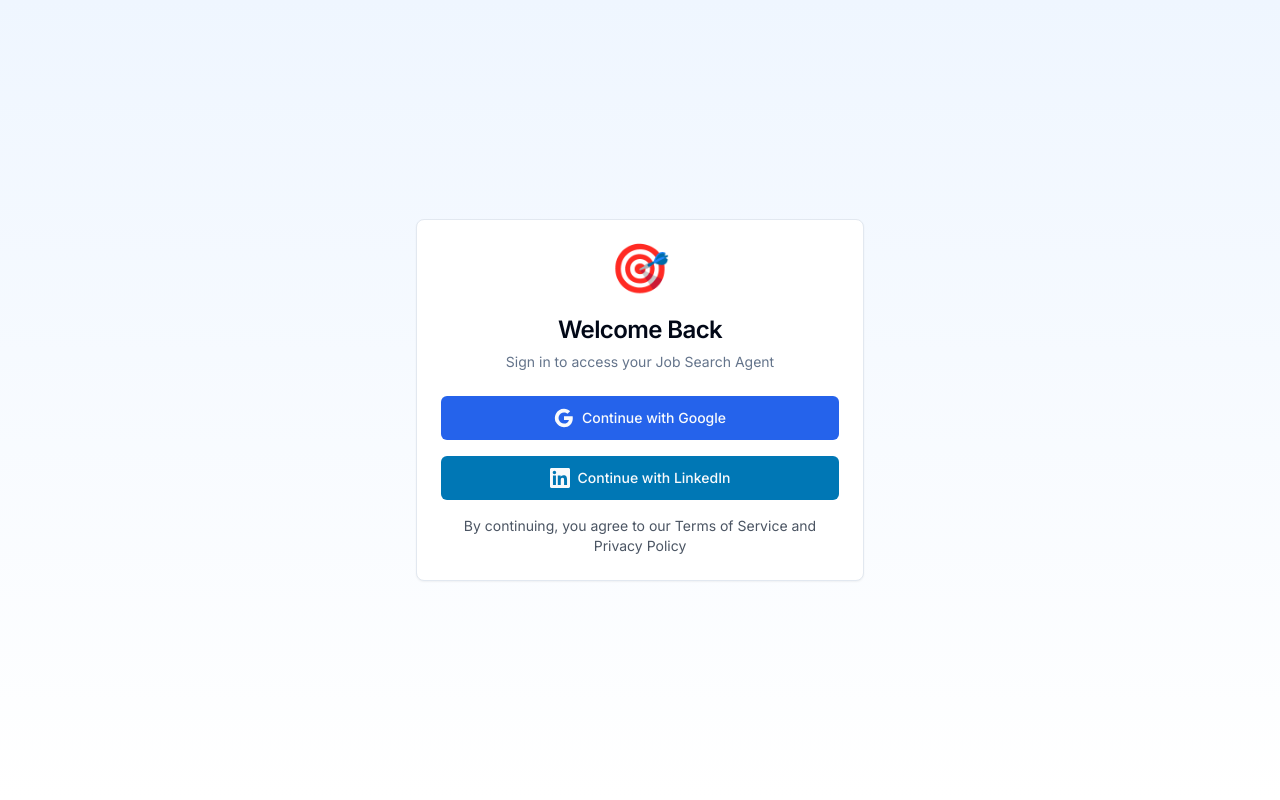
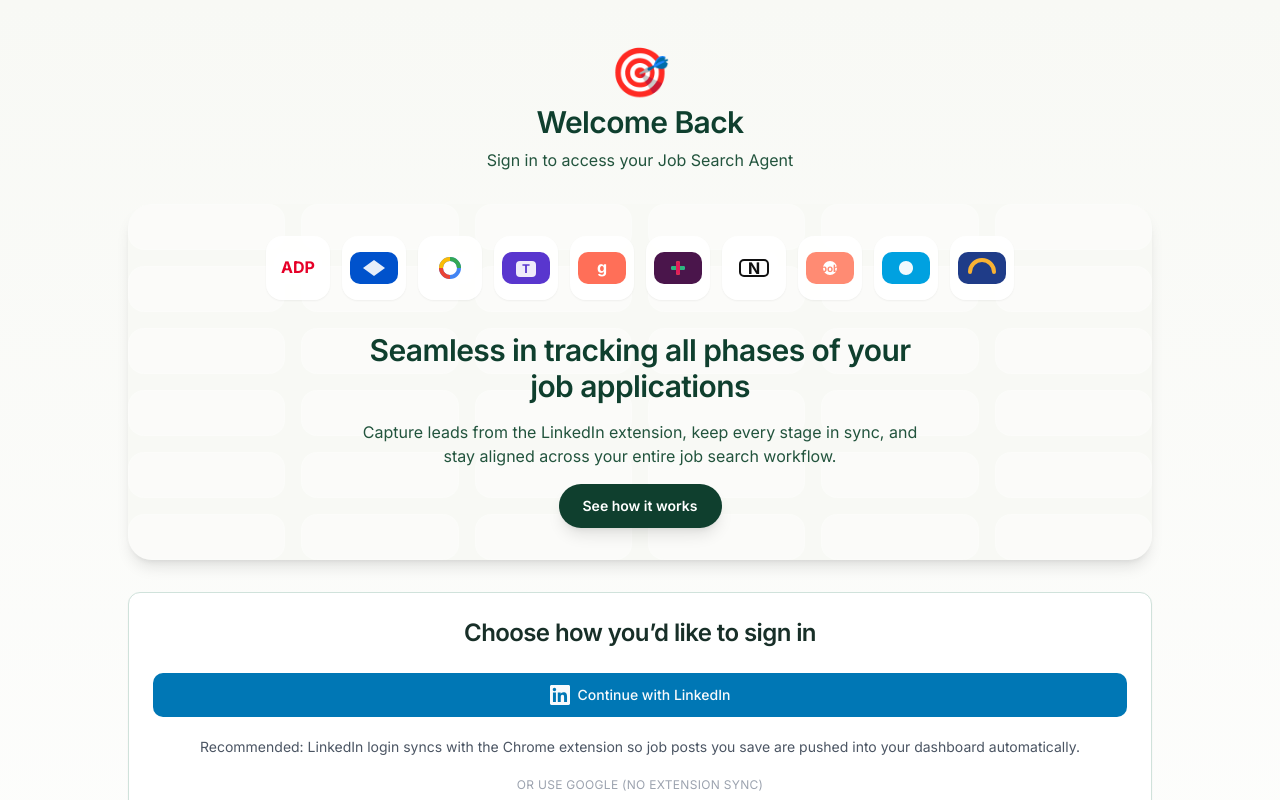
Before and after one commit to mycguo/jobmaster, a Next.js app: page /login in a window 1280 px wide. Shown: the top 800 px of the page. Built offline with nearby package versions, Linux system fonts and the light colour scheme.

Commit message:
redesign login page

```diff
--- a/next.config.js
+++ b/next.config.js
@@ -21,6 +21,10 @@ const nextConfig = {
         protocol: 'https',
         hostname: 'avatars.githubusercontent.com',
       },
+      {
+        protocol: 'https',
+        hostname: 'logo.clearbit.com',
+      },
     ],
   },
 }
--- a/src/app/globals.css
+++ b/src/app/globals.css
@@ -4,48 +4,48 @@
 
 @layer base {
   :root {
-    --background: 0 0% 100%;
-    --foreground: 222.2 84% 4.9%;
+    --background: 150 28% 96%;
+    --foreground: 162 32% 14%;
     --card: 0 0% 100%;
-    --card-foreground: 222.2 84% 4.9%;
+    --card-foreground: 162 32% 14%;
     --popover: 0 0% 100%;
-    --popover-foreground: 222.2 84% 4.9%;
-    --primary: 221.2 83.2% 53.3%;
+    --popover-foreground: 162 32% 14%;
+    --primary: 166 100% 22%;
     --primary-foreground: 210 40% 98%;
-    --secondary: 210 40% 96.1%;
-    --secondary-foreground: 222.2 47.4% 11.2%;
-    --muted: 210 40% 96.1%;
-    --muted-foreground: 215.4 16.3% 46.9%;
-    --accent: 210 40% 96.1%;
-    --accent-foreground: 222.2 47.4% 11.2%;
-    --destructive: 0 84.2% 60.2%;
+    --secondary: 154 35% 92%;
+    --secondary-foreground: 165 25% 20%;
+    --muted: 152 26% 88%;
+    --muted-foreground: 163 15% 40%;
+    --accent: 156 45% 70%;
+    --accent-foreground: 166 32% 18%;
+    --destructive: 3 73% 55%;
     --destructive-foreground: 210 40% 98%;
-    --border: 214.3 31.8% 91.4%;
-    --input: 214.3 31.8% 91.4%;
-    --ring: 221.2 83.2% 53.3%;
-    --radius: 0.5rem;
+    --border: 156 24% 85%;
+    --input: 156 24% 85%;
+    --ring: 166 100% 22%;
+    --radius: 0.75rem;
   }
 
   .dark {
-    --background: 222.2 84% 4.9%;
-    --foreground: 210 40% 98%;
-    --card: 222.2 84% 4.9%;
-    --card-foreground: 210 40% 98%;
-    --popover: 222.2 84% 4.9%;
-    --popover-foreground: 210 40% 98%;
-    --primary: 217.2 91.2% 59.8%;
-    --primary-foreground: 222.2 47.4% 11.2%;
-    --secondary: 217.2 32.6% 17.5%;
-    --secondary-foreground: 210 40% 98%;
-    --muted: 217.2 32.6% 17.5%;
-    --muted-foreground: 215 20.2% 65.1%;
-    --accent: 217.2 32.6% 17.5%;
-    --accent-foreground: 210 40% 98%;
-    --destructive: 0 62.8% 30.6%;
-    --destructive-foreground: 210 40% 98%;
-    --border: 217.2 32.6% 17.5%;
-    --input: 217.2 32.6% 17.5%;
-    --ring: 224.3 76.3% 48%;
+    --background: 162 22% 10%;
+    --foreground: 150 28% 96%;
+    --card: 162 22% 12%;
+    --card-foreground: 150 28% 96%;
+    --popover: 162 22% 12%;
+    --popover-foreground: 150 28% 96%;
+    --primary: 156 52% 65%;
+    --primary-foreground: 162 22% 12%;
+    --secondary: 164 25% 18%;
+    --secondary-foreground: 150 28% 96%;
+    --muted: 164 25% 18%;
+    --muted-foreground: 150 20% 70%;
+    --accent: 156 52% 65%;
+    --accent-foreground: 162 22% 12%;
+    --destructive: 3 68% 45%;
+    --destructive-foreground: 150 28% 96%;
+    --border: 164 25% 18%;
+    --input: 164 25% 18%;
+    --ring: 156 52% 65%;
   }
 }
 
@@ -54,6 +54,21 @@
     @apply border-border;
   }
   body {
-    @apply bg-background text-foreground;
+    @apply text-foreground;
+    font-family: "Inter", "Helvetica Neue", Arial, sans-serif;
+    background: radial-gradient(circle at top, hsl(150 28% 96%), hsl(150 32% 92%));
+    min-height: 100vh;
+  }
+
+  h1,
+  h2,
+  h3,
+  h4 {
+    font-family: "Space Grotesk", "Inter", sans-serif;
+    letter-spacing: -0.02em;
+  }
+
+  a {
+    color: hsl(var(--primary));
   }
 }
--- a/src/app/login/page.tsx
+++ b/src/app/login/page.tsx
@@ -13,21 +13,51 @@ import {
   CardHeader,
   CardTitle,
 } from "@/components/ui/card"
+import Link from "next/link"
+import Image from "next/image"
+import buyMeACoffeeQR from "@/../assets/buymeacoffee_qr.png"
+import { IntegrationBanner } from "@/components/login/integration-banner"
+
+const buyMeACoffeeUsername = process.env.BUYMEACOFFEE_USERNAME || "yourusername"
 
 export default function LoginPage() {
   return (
-    <div className="min-h-screen flex items-center justify-center bg-gradient-to-b from-blue-50 to-white">
-      <Card className="w-full max-w-md">
-        <CardHeader className="text-center">
-          <div className="mx-auto mb-4 text-5xl">🎯</div>
-          <CardTitle className="text-2xl">Welcome Back</CardTitle>
-          <CardDescription>
-            Sign in to access your Job Search Agent
-          </CardDescription>
-        </CardHeader>
-        <CardContent className="space-y-4">
+    <div className="min-h-screen bg-gradient-to-b from-[#F8F9F5] to-white px-6 py-12">
+      <div className="mx-auto flex w-full max-w-5xl flex-col gap-8">
+        <div className="text-center space-y-2">
+          <div className="mx-auto text-5xl">🎯</div>
+          <h1 className="text-3xl font-semibold text-[#0f3f2e]">Welcome Back</h1>
+          <p className="text-[#22543d]">Sign in to access your Job Search Agent</p>
+        </div>
+
+        <IntegrationBanner />
+
+        <Card className="w-full" id="sign-in">
+          <CardHeader className="text-center">
+            <CardTitle className="text-2xl">Choose how you’d like to sign in</CardTitle>
+          </CardHeader>
+          <CardContent className="space-y-5">
+          <Button
+            className="w-full bg-[#0077B5] hover:bg-[#006396]"
+            size="lg"
+            onClick={() => signIn("linkedin", { callbackUrl: "/dashboard" })}
+          >
+            <svg className="mr-2 h-5 w-5" fill="currentColor" viewBox="0 0 24 24">
+              <path d="M20.447 20.452h-3.554v-5.569c0-1.328-.027-3.037-1.852-3.037-1.853 0-2.136 1.445-2.136 2.939v5.667H9.351V9h3.414v1.561h.046c.477-.9 1.637-1.85 3.37-1.85 3.601 0 4.267 2.37 4.267 5.455v6.286zM5.337 7.433c-1.144 0-2.063-.926-2.063-2.065 0-1.138.92-2.063 2.063-2.063 1.14 0 2.064.925 2.064 2.063 0 1.139-.925 2.065-2.064 2.065zm1.782 13.019H3.555V9h3.564v11.452zM22.225 0H1.771C.792 0 0 .774 0 1.729v20.542C0 23.227.792 24 1.771 24h20.451C23.2 24 24 23.227 24 22.271V1.729C24 .774 23.2 0 22.222 0h.003z"/>
+            </svg>
+            Continue with LinkedIn
+          </Button>
+          <p className="text-sm text-center text-gray-600">
+            Recommended: LinkedIn login syncs with the Chrome extension so job posts you save are pushed into your dashboard automatically.
+          </p>
+
+          <div className="text-center text-xs uppercase tracking-wide text-gray-400">
+            or use Google (no extension sync)
+          </div>
+
           <Button
             className="w-full"
+            variant="outline"
             size="lg"
             onClick={() => signIn("google", { callbackUrl: "/dashboard" })}
           >
@@ -51,23 +81,39 @@ export default function LoginPage() {
             </svg>
             Continue with Google
           </Button>
+          <p className="text-xs text-center text-gray-500">
+            Google login works great as a fallback
+          </p>
 
-          <Button
-            className="w-full bg-[#0077B5] hover:bg-[#006396]"
-            size="lg"
-            onClick={() => signIn("linkedin", { callbackUrl: "/dashboard" })}
-          >
-            <svg className="mr-2 h-5 w-5" fill="currentColor" viewBox="0 0 24 24">
-              <path d="M20.447 20.452h-3.554v-5.569c0-1.328-.027-3.037-1.852-3.037-1.853 0-2.136 1.445-2.136 2.939v5.667H9.351V9h3.414v1.561h.046c.477-.9 1.637-1.85 3.37-1.85 3.601 0 4.267 2.37 4.267 5.455v6.286zM5.337 7.433c-1.144 0-2.063-.926-2.063-2.065 0-1.138.92-2.063 2.063-2.063 1.14 0 2.064.925 2.064 2.063 0 1.139-.925 2.065-2.064 2.065zm1.782 13.019H3.555V9h3.564v11.452zM22.225 0H1.771C.792 0 0 .774 0 1.729v20.542C0 23.227.792 24 1.771 24h20.451C23.2 24 24 23.227 24 22.271V1.729C24 .774 23.2 0 22.222 0h.003z"/>
-            </svg>
-            Continue with LinkedIn
-          </Button>
-
-          <p className="text-sm text-center text-gray-600">
-            By continuing, you agree to our Terms of Service and Privacy Policy
-          </p>
-        </CardContent>
-      </Card>
+          <div className="pt-4 border-t text-center space-y-3">
+            <p className="text-sm font-semibold text-[#0f3f2e]">
+              <span className="opacity-70">Support </span>
+              <span className="text-[#1d684e]">development</span>
+              <span className="opacity-70"> &amp; </span>
+              <span className="text-[#1d684e]">hosting</span>
+            </p>
+            <div className="flex justify-center">
+              <Image
+                src={buyMeACoffeeQR}
+                alt="Buy Me a Coffee QR"
+                width={150}
+                height={150}
+                className="rounded-md border"
+                priority
+              />
+            </div>
+            <Link
+              href={`https://www.buymeacoffee.com/${buyMeACoffeeUsername}`}
+              className="inline-flex items-center justify-center rounded-md border border-yellow-400 bg-yellow-300/80 px-4 py-2 text-sm font-semibold text-yellow-900 hover:bg-yellow-300"
+              target="_blank"
+              rel="noopener noreferrer"
+            >
+              ☕ Buy Me a Coffee
+            </Link>
+          </div>
+          </CardContent>
+        </Card>
+      </div>
     </div>
   )
 }
--- /dev/null
+++ b/src/components/login/integration-banner.tsx
@@ -0,0 +1,226 @@
+"use client"
+
+type Logo = {
+  label: string
+  render: () => JSX.Element
+}
+
+const logos: Logo[] = [
+  {
+    label: "ADP",
+    render: () => (
+      <svg viewBox="0 0 48 32" className="h-12 w-12">
+        <rect width="48" height="32" rx="10" fill="#fff" />
+        <text
+          x="24"
+          y="21"
+          fontFamily="Inter, sans-serif"
+          fontWeight={700}
+          fontSize="16"
+          textAnchor="middle"
+          fill="#E60028"
+        >
+          ADP
+        </text>
+      </svg>
+    ),
+  },
+  {
+    label: "Jira",
+    render: () => (
+      <svg viewBox="0 0 48 32" className="h-12 w-12">
+        <rect width="48" height="32" rx="10" fill="#0052CC" />
+        <path
+          d="M24 8L35 16L24 24L13 16L24 8Z"
+          fill="#fff"
+          opacity="0.9"
+        />
+      </svg>
+    ),
+  },
+  {
+    label: "Google",
+    render: () => (
+      <svg viewBox="0 0 48 32" className="h-12 w-12">
+        <rect width="48" height="32" rx="10" fill="#fff" />
+        <circle cx="24" cy="16" r="9" fill="none" stroke="#4285f4" strokeWidth="4" />
+        <path d="M24 7a9 9 0 0 1 9 9" stroke="#34a853" strokeWidth="4" fill="none" />
+        <path d="M15 16a9 9 0 0 1 9-9" stroke="#fbbc05" strokeWidth="4" fill="none" />
+        <path d="M24 25a9 9 0 0 1-9-9" stroke="#ea4335" strokeWidth="4" fill="none" />
+      </svg>
+    ),
+  },
+  {
+    label: "Microsoft Teams",
+    render: () => (
+      <svg viewBox="0 0 48 32" className="h-12 w-12">
+        <rect width="48" height="32" rx="10" fill="#5936CE" />
+        <rect x="14" y="9" width="20" height="16" rx="4" fill="#fff" opacity="0.9" />
+        <text
+          x="24"
+          y="21"
+          fontFamily="Inter, sans-serif"
+          fontWeight={700}
+          fontSize="12"
+          textAnchor="middle"
+          fill="#5936CE"
+        >
+          T
+        </text>
+      </svg>
+    ),
+  },
+  {
+    label: "Gusto",
+    render: () => (
+      <svg viewBox="0 0 48 32" className="h-12 w-12">
+        <rect width="48" height="32" rx="10" fill="#FF6F58" />
+        <text
+          x="24"
+          y="21"
+          fontFamily="Inter, sans-serif"
+          fontWeight={700}
+          fontSize="16"
+          textAnchor="middle"
+          fill="#fff"
+        >
+          g
+        </text>
+      </svg>
+    ),
+  },
+  {
+    label: "Slack",
+    render: () => (
+      <svg viewBox="0 0 48 32" className="h-12 w-12">
+        <rect width="48" height="32" rx="10" fill="#4A154B" />
+        <g transform="translate(24 16)">
+          <rect x="-2" y="-7" width="4" height="14" rx="2" fill="#ECB22E" />
+          <rect x="-7" y="-2" width="14" height="4" rx="2" fill="#36C5F0" />
+          <rect x="-2" y="-7" width="4" height="14" rx="2" transform="rotate(90)" fill="#2EB67D" />
+          <rect x="-7" y="-2" width="14" height="4" rx="2" transform="rotate(90)" fill="#E01E5A" />
+        </g>
+      </svg>
+    ),
+  },
+  {
+    label: "Notion",
+    render: () => (
+      <svg viewBox="0 0 48 32" className="h-12 w-12">
+        <rect width="48" height="32" rx="10" fill="#fff" />
+        <rect
+          x="10"
+          y="8"
+          width="28"
+          height="16"
+          rx="4"
+          stroke="#111"
+          strokeWidth="2"
+          fill="#fff"
+        />
+        <text
+          x="24"
+          y="22"
+          fontFamily="Space Grotesk, Inter, sans-serif"
+          fontWeight={700}
+          fontSize="16"
+          textAnchor="middle"
+          fill="#111"
+        >
+          N
+        </text>
+      </svg>
+    ),
+  },
+  {
+    label: "HiBob",
+    render: () => (
+      <svg viewBox="0 0 48 32" className="h-12 w-12">
+        <rect width="48" height="32" rx="10" fill="#FF8B73" />
+        <circle cx="24" cy="16" r="7" fill="#fff" />
+        <text
+          x="24"
+          y="20"
+          fontFamily="Inter, sans-serif"
+          fontWeight={700}
+          fontSize="10"
+          textAnchor="middle"
+          fill="#FF8B73"
+        >
+          bob
+        </text>
+      </svg>
+    ),
+  },
+  {
+    label: "Salesforce",
+    render: () => (
+      <svg viewBox="0 0 48 32" className="h-12 w-12">
+        <rect width="48" height="32" rx="10" fill="#00A1E0" />
+        <path
+          d="M17 16c0-4 3-7 7-7s7 3 7 7c0 4-3 7-7 7s-7-3-7-7z"
+          fill="#fff"
+          opacity="0.95"
+        />
+      </svg>
+    ),
+  },
+  {
+    label: "Workday",
+    render: () => (
+      <svg viewBox="0 0 48 32" className="h-12 w-12">
+        <rect width="48" height="32" rx="10" fill="#1F3C88" />
+        <path
+          d="M12 20a12 12 0 0 1 24 0"
+          stroke="#F9B233"
+          strokeWidth="4"
+          strokeLinecap="round"
+          fill="none"
+        />
+      </svg>
+    ),
+  },
+]
+
+export function IntegrationBanner() {
+  return (
+    <div className="relative overflow-hidden rounded-3xl bg-[#F8F9F5] p-8 shadow-lg">
+      <div className="absolute inset-0 grid grid-cols-6 gap-4 opacity-60">
+        {Array.from({ length: 36 }).map((_, index) => (
+          <div
+            key={index}
+            className="rounded-2xl bg-white/70 border border-white/30"
+          ></div>
+        ))}
+      </div>
+
+      <div className="relative z-10 flex flex-wrap justify-center gap-3 mb-8">
+        {logos.map((logo) => (
+          <div
+            key={logo.label}
+            className="flex h-16 w-16 items-center justify-center rounded-2xl border border-white/60 bg-white/90 shadow-sm"
+            title={logo.label}
+          >
+            {logo.render()}
+          </div>
+        ))}
+      </div>
+
+      <div className="relative z-10 mx-auto max-w-xl text-center space-y-4">
+        <h2 className="text-3xl font-semibold text-[#0f3f2e]">
+          Seamless in tracking all phases of your job applications
+        </h2>
+        <p className="text-base text-[#22543d]">
+          Capture leads from the LinkedIn extension, keep every stage in sync, and
+          stay aligned across your entire job search workflow.
+        </p>
+        <a
+          href="#sign-in"
+          className="inline-flex items-center justify-center rounded-full bg-[#0f3f2e] px-6 py-3 text-sm font-semibold text-white shadow-lg"
+        >
+          See how it works
+        </a>
+      </div>
+    </div>
+  )
+}
```
Also changed, not shown: src/components/applications/kanban.tsx (+4 -4 lines), assets/lattice-hero.png (added).
